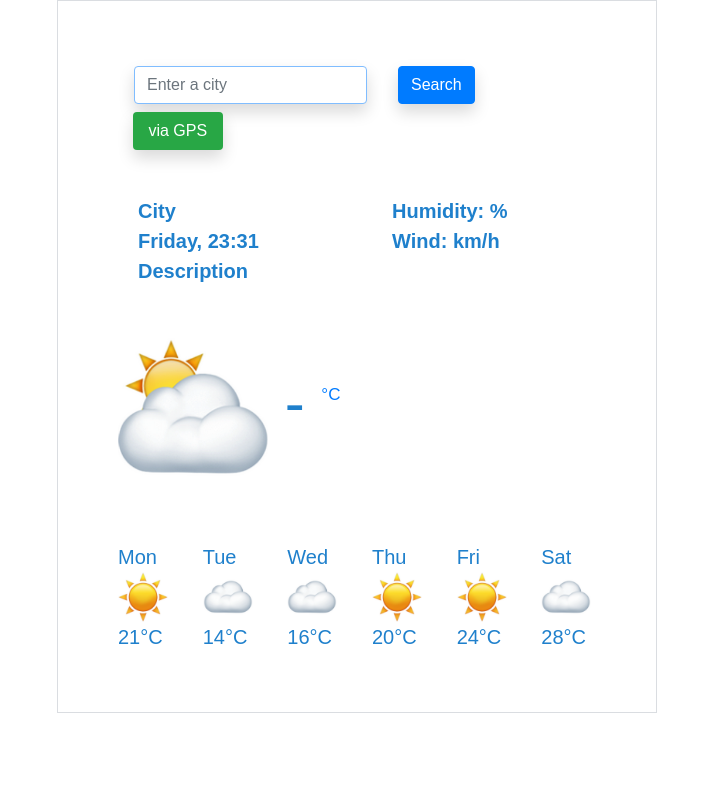
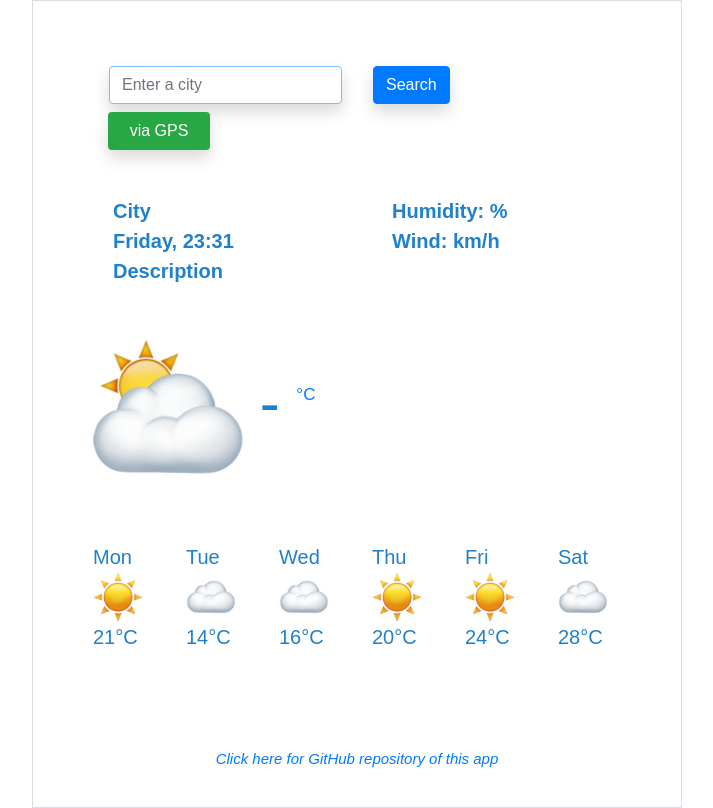
Before and after one commit to ImraS802/Weather-App, a plain HTML site: page index.html in a window 1280 px wide. Shown: the whole page, without its empty margins (283-996 px from the left). Drawn offline with nearby package versions, Linux system fonts and the light colour scheme.

Commit message:
Added GitHub repository footer

```diff
--- a/index.html
+++ b/index.html
@@ -112,7 +112,17 @@
                 </div>
             </div>
         </div>
-
+<br />
+<br />
+<br />
+<br />
+<script src="src/index.js"></script>
+<p class="footer">
+    <a href="https://github.com/ImraS802/Weather-App" target="_blank" class="click-here">
+        <em>Click here for GitHub repository of this app</em>
+    </a>
+</p>
+</div>
         <script src="src/index.js"></script>
 </body>
 
--- a/src/styles.css
+++ b/src/styles.css
@@ -29,9 +29,10 @@ li {
 
 .weather-app {
   border: 1px solid #dadde1;
-  padding: 60px;
+  padding: 60px 60px 20px 60px;
   margin: auto;
-  max-width: 600px;
+  max-width: 650px;
+  align-content: center;
 }
 
 .search-field {
@@ -59,3 +60,8 @@ img[alt="sunny"] {
 img[alt="cloudy"] {
   width: 50px;
 }
+
+.footer {
+  text-align: center;
+  font-size: 15px;
+}
```
